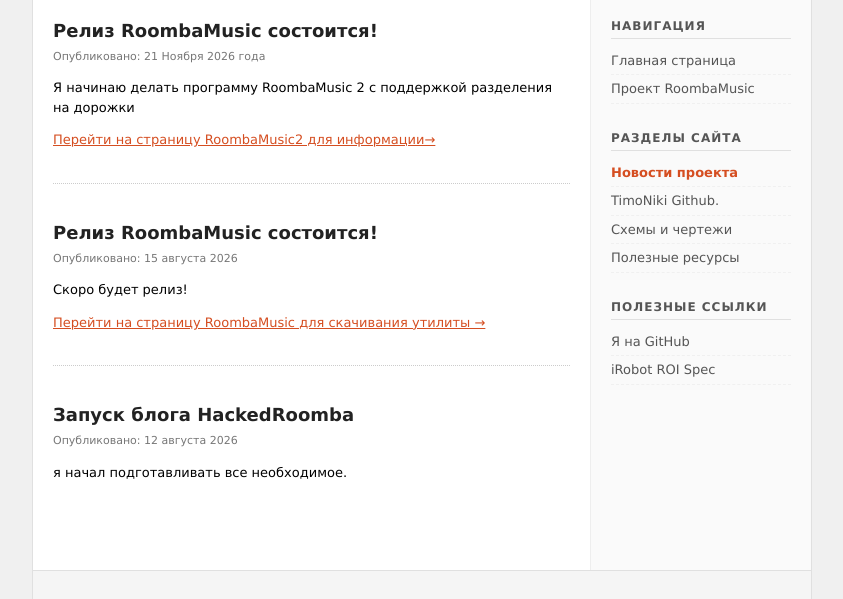
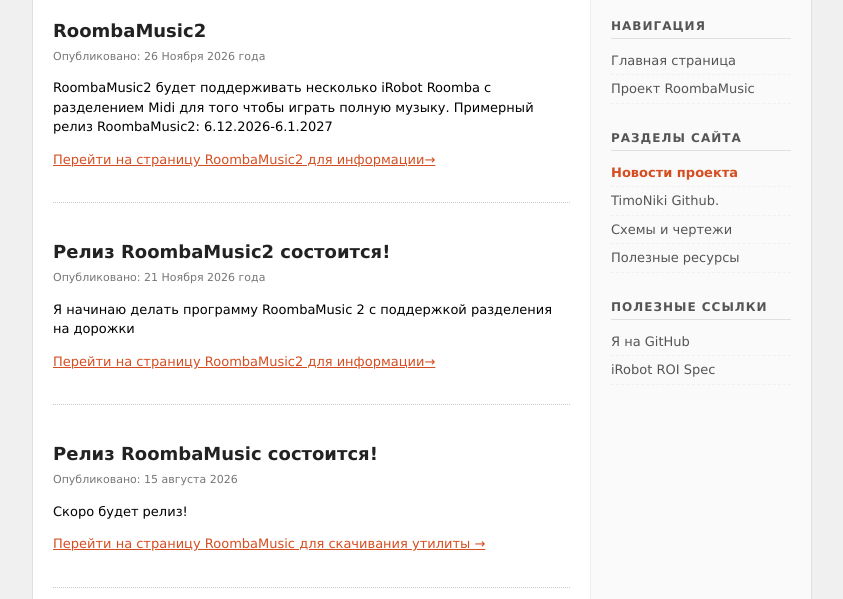
Before and after one commit to TimoNiki/HackedRoombaSite, a plain HTML site: page news.html in a window 1280 px wide. Shown: the part 133-732 px from the top of the page, without its empty margins (218-1061 px from the left). Drawn offline with Linux system fonts and the light colour scheme.

Commit message:
New NEWS

```diff
--- a/news.html
+++ b/news.html
@@ -139,7 +139,14 @@
     <div class="main-container">
         <main class="content">
             <article class="post">
-                <h2><a href="RoombaMusic.html">Релиз RoombaMusic состоится!</a></h2>
+                <h2><a href="RoombaMusic.html">RoombaMusic2</a></h2>
+                <div class="date">Опубликовано: 26 Ноября 2026 года</div>
+                <p>RoombaMusic2 будет поддерживать несколько iRobot Roomba с разделением Midi для того чтобы играть полную музыку. Примерный релиз RoombaMusic2: 6.12.2026-6.1.2027</p>
+                <p><a href="RoombaMusic2.html">Перейти на страницу RoombaMusic2 для информации&rarr;</a></p>
+            </article>
+
+            <article class="post">
+                <h2><a href="RoombaMusic.html">Релиз RoombaMusic2 состоится!</a></h2>
                 <div class="date">Опубликовано: 21 Ноября 2026 года</div>
                 <p>Я начинаю делать программу RoombaMusic 2 с поддержкой разделения на дорожки</p>
                 <p><a href="RoombaMusic2.html">Перейти на страницу RoombaMusic2 для информации&rarr;</a></p>
```
